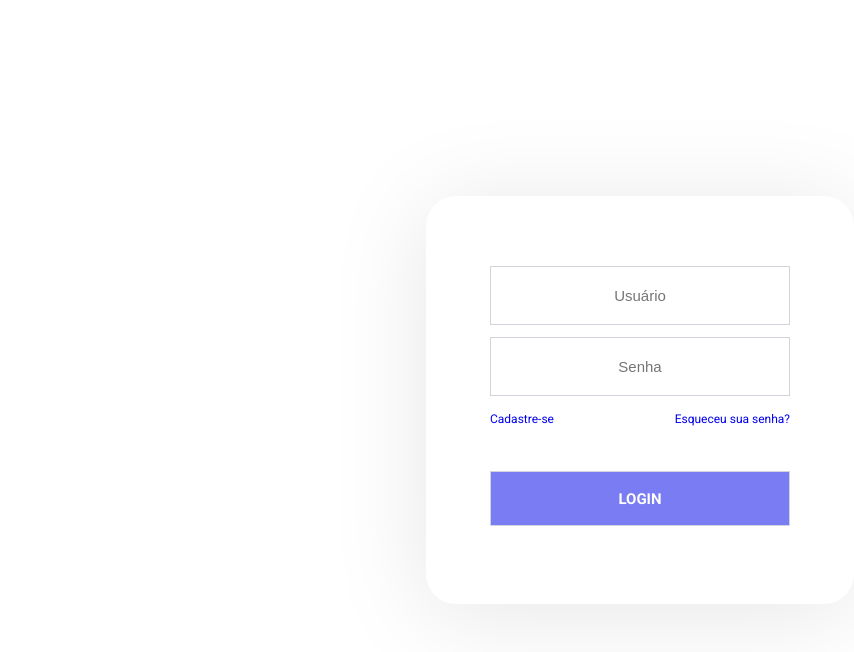
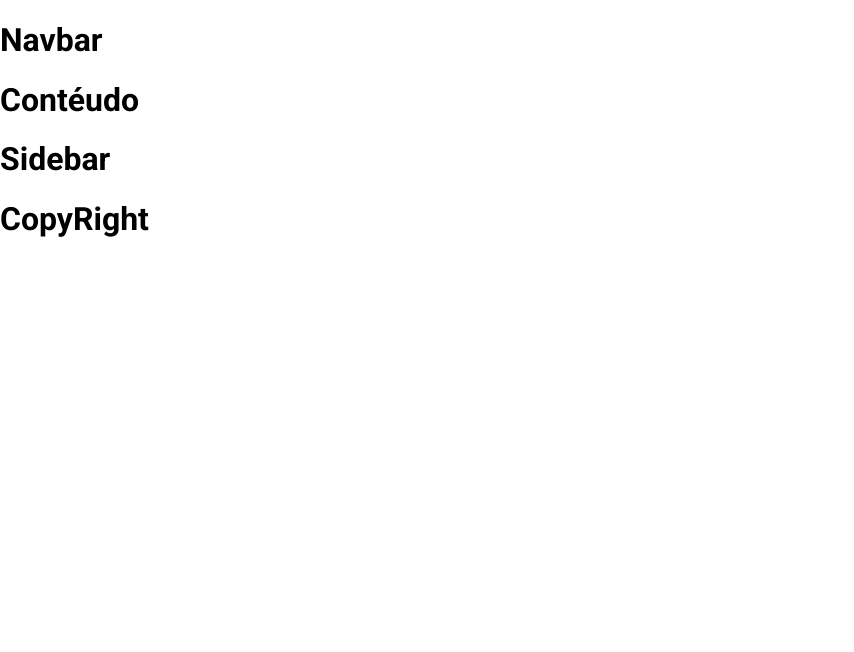
Before and after one commit to ronaldo493/Igreja, a React (Create React App) app: page / in a window 1280 px wide. Shown: the top 652 px of the page, without its empty margins (0-854 px from the left). Built offline with nearby package versions, Linux system fonts and the light colour scheme.

Commit message:
atualizado

```diff
--- a/src/App.js
+++ b/src/App.js
@@ -1,11 +1,10 @@
-import Login from './pages/Login';
+import Home from './pages/home';
 
 function App() {
   return (
     <div>
-      <Login />
+      <Home />
     </div>
-
   );
 }
 
--- a/src/components/Button.js
+++ b/src/components/buttons/Button.js
@@ -1,5 +1,5 @@
 import React from 'react';
-import { Button as StyledButton } from '../styles/map';
+import { Button as StyledButton } from '../../styles/map';
 
 const Button = ({ onClick, children }) => {
   return (
--- a/src/components/InputField.js
+++ b/src/components/forms/InputField.js
@@ -1,5 +1,5 @@
 import React from "react";
-import { StyleInput, Input } from '../styles/map';
+import { StyleInput, Input } from '../../styles/map';
 
 const InputField = ({label, type, placeholder, value, onChange }) => {
     return (
--- a/src/components/navbar.js
+++ b/src/components/layout/navbar.js
@@ -1,5 +1,4 @@
 import React from 'react';
-import '../styles/navbar.css';
 
 function Navbar() {
   return (
--- a/src/components/Links.js
+++ b/src/components/links/Links.js
@@ -1,6 +1,6 @@
 import React from "react";
-import { LogLinks } from '../styles/map';
-import { Forget } from '../styles/map';
+import { LogLinks } from '../../styles/map';
+import { Forget } from '../../styles/map';
 
 
 const Links = () => {
--- /dev/null
+++ b/src/components/utils/copy.js
@@ -0,0 +1,9 @@
+import React from 'react';
+
+function Copy() {
+  return (
+    <h1>CopyRight</h1>
+  );
+}
+
+export default Copy;
--- a/src/pages/Login.js
+++ b/src/pages/Login.js
@@ -1,5 +1,5 @@
 import React from "react";
-import LoginForm from '../components/LoginForm';
+import LoginForm from '../components/forms/LoginForm';
 
 const Login = () => {
     return (
```
Also changed, not shown: src/components/forms/LoginForm.js (renamed from src/components/LoginForm.js, +4 -4 lines), src/pages/home.js (+4 -4 lines), src/components/content/content.js (renamed from src/components/content.js), src/components/copy.js (deleted), src/components/layout/sidebar.js (renamed from src/components/sidebar.js).
